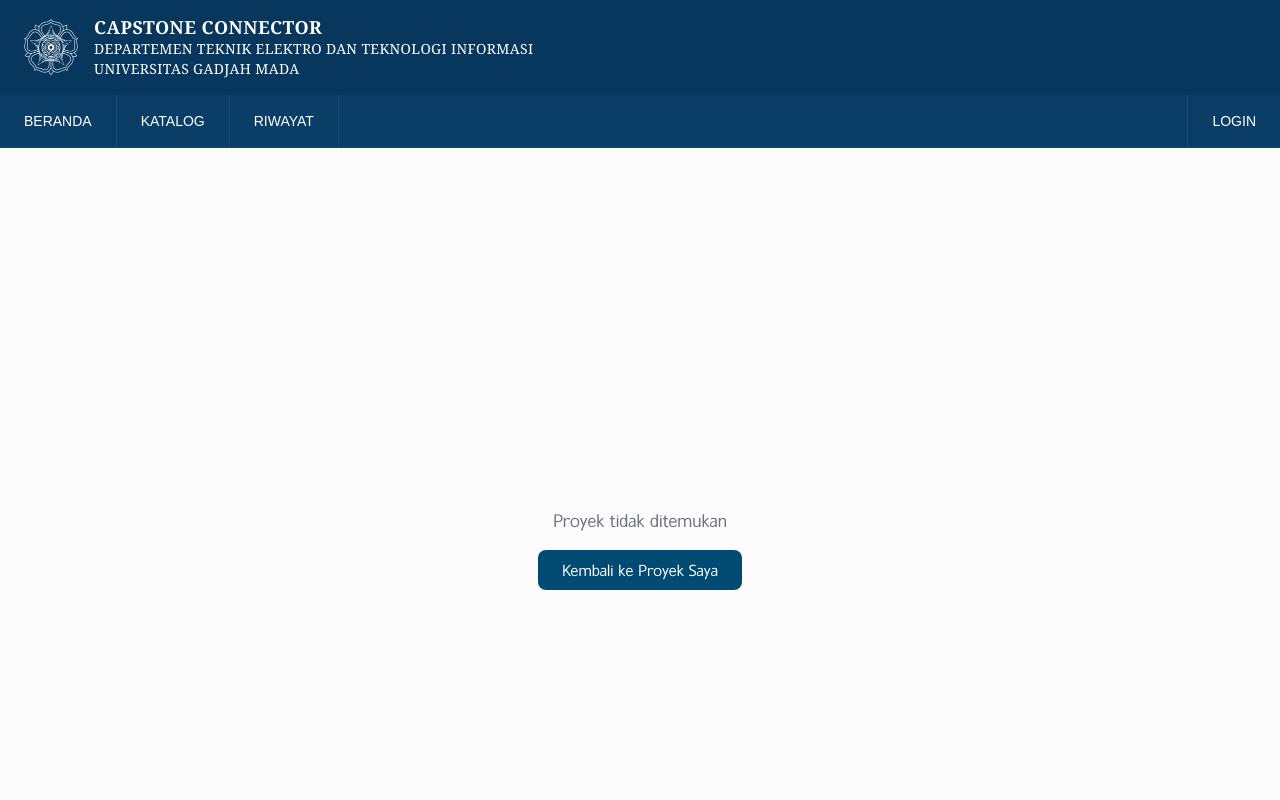
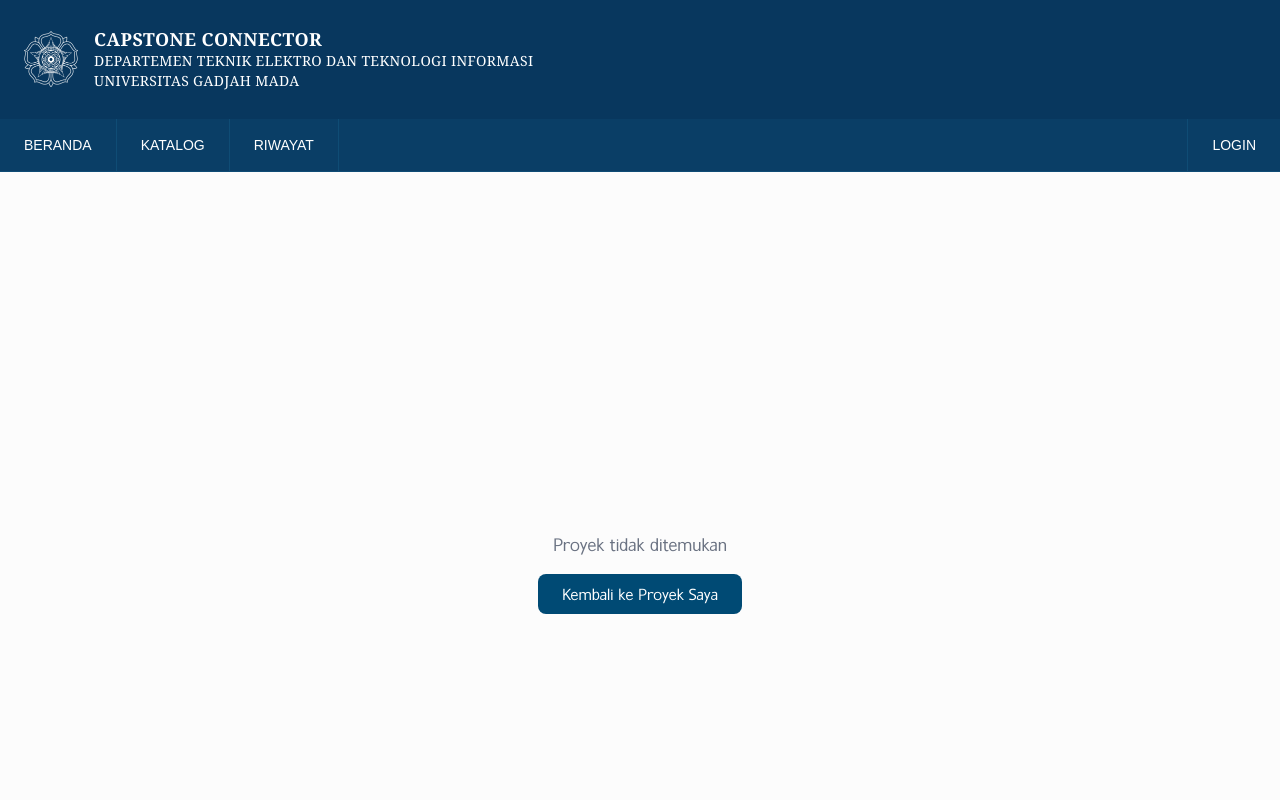
Before and after one commit to DevanWestley/capstone, a Next.js app: page /proyek-saya/detail in a window 1280 px wide. Shown: the top 800 px of the page. Built offline with nearby package versions, Linux system fonts and the light colour scheme; a web font is replaced by a local one.

Commit message:
fix:fixing header

```diff
--- a/components/Header.jsx
+++ b/components/Header.jsx
@@ -42,7 +42,7 @@
     <header className="w-full bg-[#08375E] text-white shadow-md border-b border-[#0f4c75]">
 
       {/* TOP HEADER */}
-      <div className="max-w-7xl mx-auto flex items-center gap-4 py-4 px-6">
+      <div className="max-w-7xl mx-auto flex items-center gap-4 py-7 px-6">
         <img
           src="/assets/images/ugm-logo.png"
           alt="Logo UGM"
```
